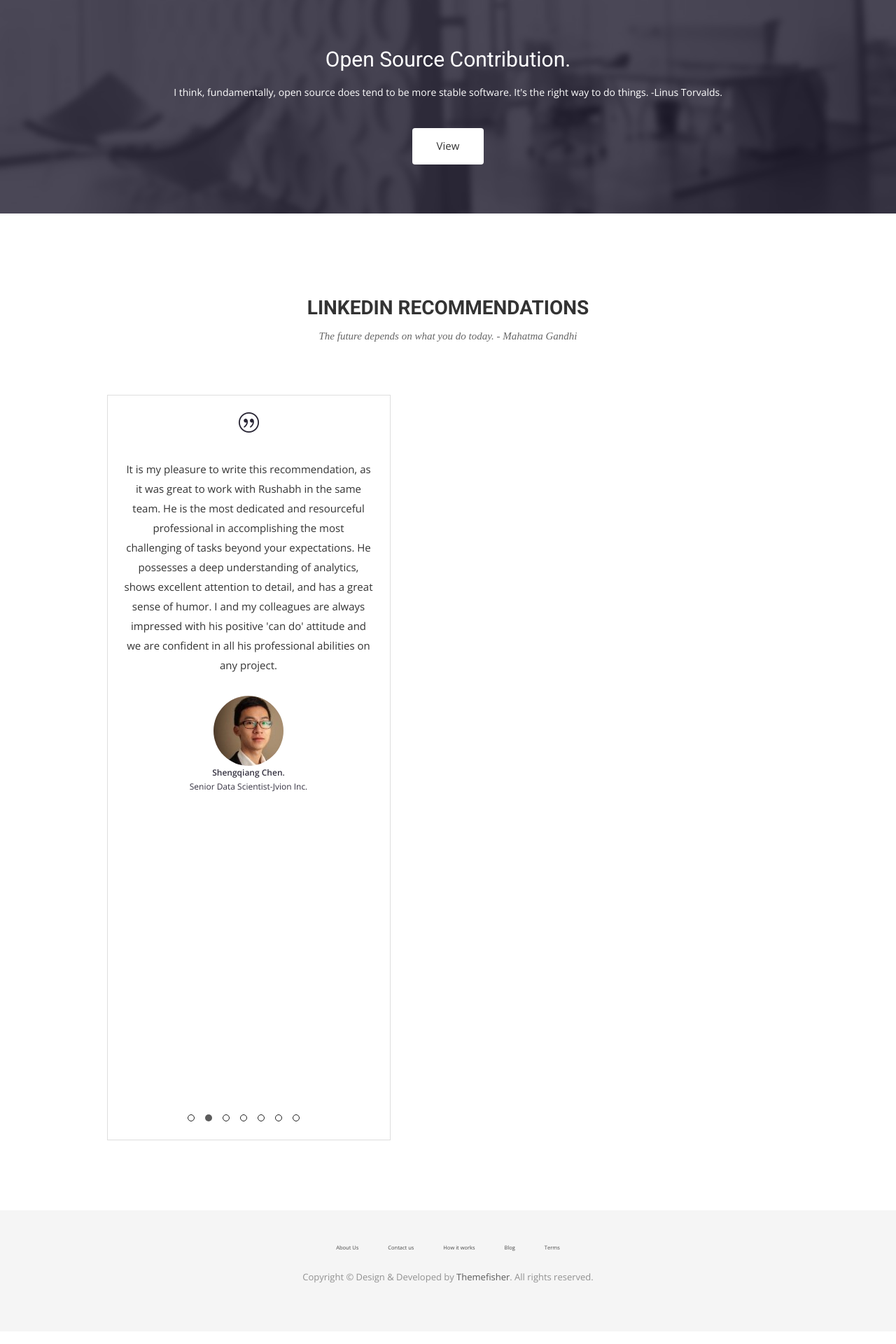
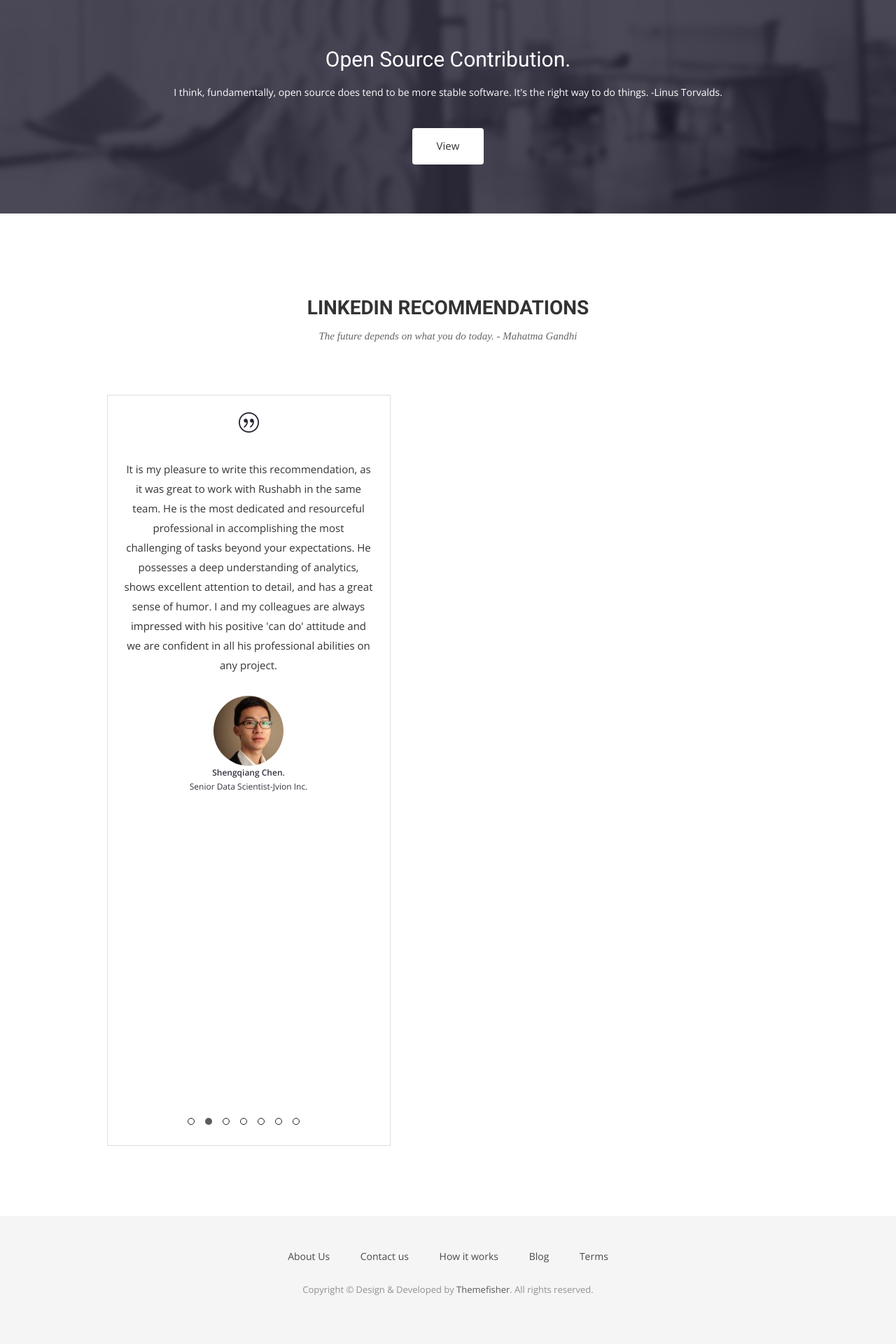
Before and after one commit to rushabh31/oldportfolio.github.io, a Jekyll site: the page built from index.html, in a window 1280 px wide. Shown: the part 2789-4709 px from the top of the page at 70% size. Built offline with Jekyll 4.4.1, drawn with Linux system fonts in a browser that asks for light colours; nearby versions of some CDN libraries; some web fonts are replaced.

Commit message:
Update airspace.css

```diff
--- a/css/airspace.css
+++ b/css/airspace.css
@@ -12,65 +12,6 @@
 /* var text-decoration */
 
 /* ---- reset ---- */
-
-body {
-  margin: 0;
-  font:normal 75% Arial, Helvetica, sans-serif;
-}
-
-canvas {
-  display: block;
-  vertical-align: bottom;
-}
-
-/* ---- particles.js container ---- */
-
-#particles-js {
-  position: absolute;
-  width: 100%;
-  height: 100%;
-  background-color: #b61924;
-  background-image: url("");
-  background-repeat: no-repeat;
-  background-size: cover;
-  background-position: 50% 50%;
-}
-
-/* ---- stats.js ---- */
-
-.count-particles{
-  background: #000022;
-  position: absolute;
-  top: 48px;
-  left: 0;
-  width: 80px;
-  color: #13E8E9;
-  font-size: .8em;
-  text-align: left;
-  text-indent: 4px;
-  line-height: 14px;
-  padding-bottom: 2px;
-  font-family: Helvetica, Arial, sans-serif;
-  font-weight: bold;
-}
-
-.js-count-particles{
-  font-size: 1.1em;
-}
-
-#stats,
-.count-particles{
-  -webkit-user-select: none;
-}
-
-#stats{
-  border-radius: 3px 3px 0 0;
-  overflow: hidden;
-}
-
-.count-particles{
-  border-radius: 0 0 3px 3px;
-}
 
 /*--
 	Common Css
```
